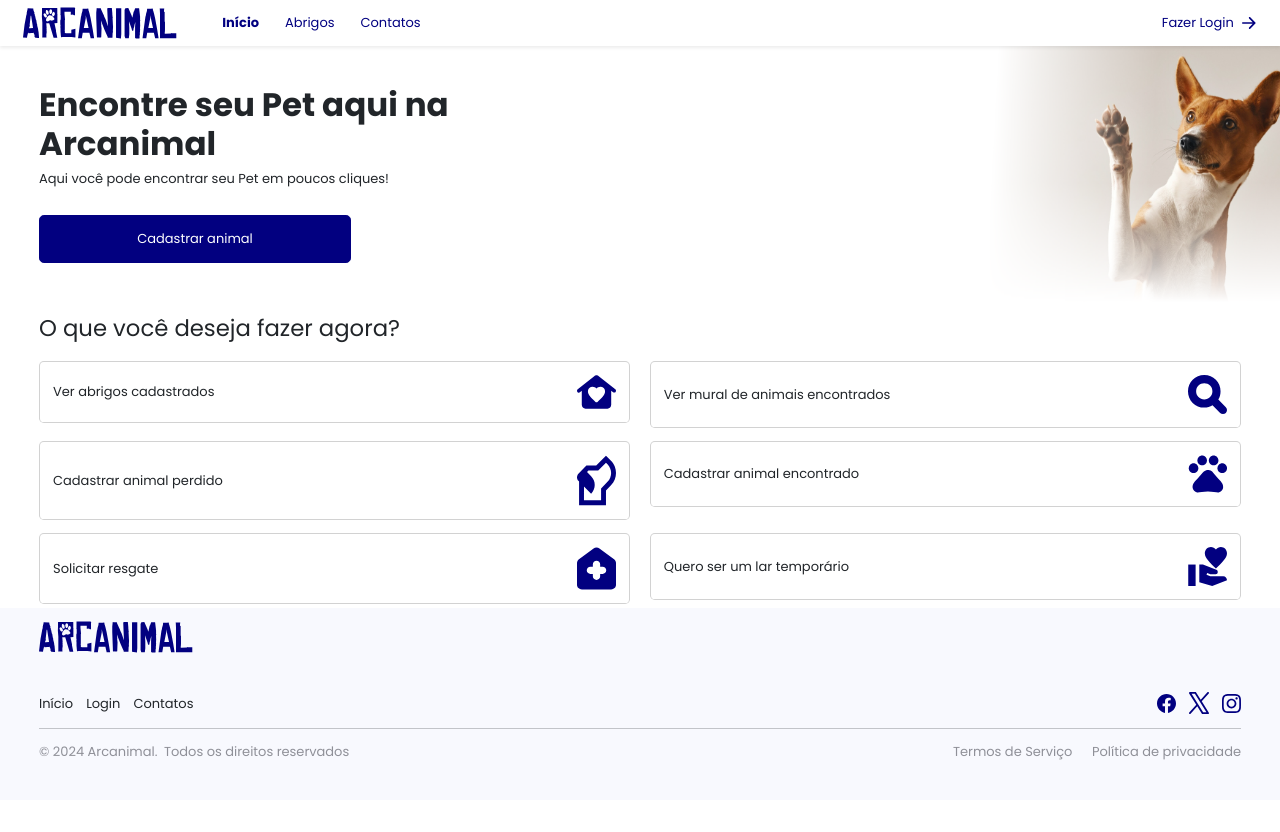
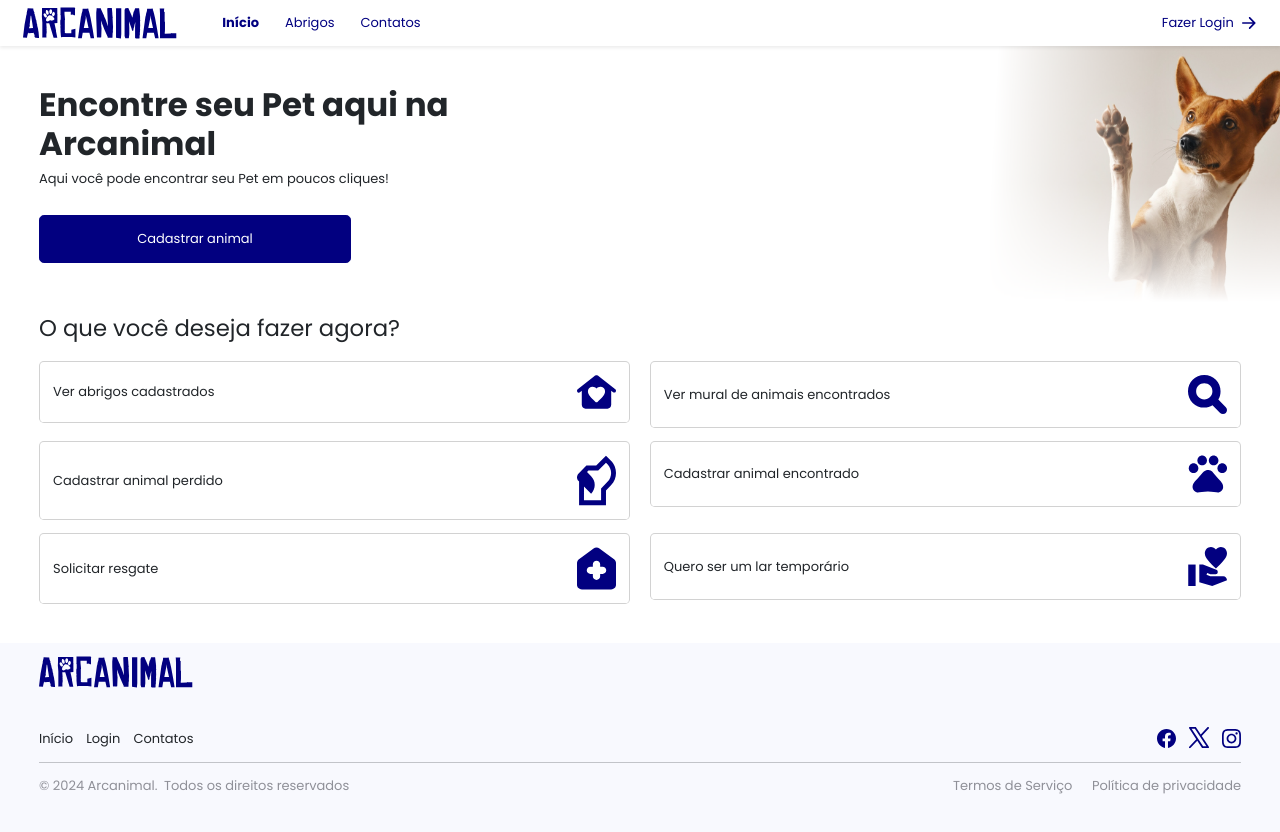
Before and after one commit to nudou350/sospetsrs, an Angular app: page / in a window 1280 px wide. Shown: the top 832 px of the page. Before the commit the page ends 800 px from the top, so only its background shows below. Built offline with nearby package versions, Linux system fonts and the light colour scheme.

Commit message:
update app layout

```diff
--- a/src/app/app.component.html
+++ b/src/app/app.component.html
@@ -1,3 +1,7 @@
-<app-navbar/>
-<router-outlet />
-<app-footer class="position-fixed bottom-0 left-0 w-100"/>
+<div class="d-flex flex-column min-vh-100">
+    <app-navbar/>
+    <div class="container-app flex-grow-1">
+      <router-outlet />
+    </div>
+    <app-footer class="w-100"/>
+  </div>
--- a/src/app/app.component.scss
+++ b/src/app/app.component.scss
@@ -0,0 +1,3 @@
+.container-app {
+    flex: 1 0 auto; /* This will make the container grow */
+  }
```
